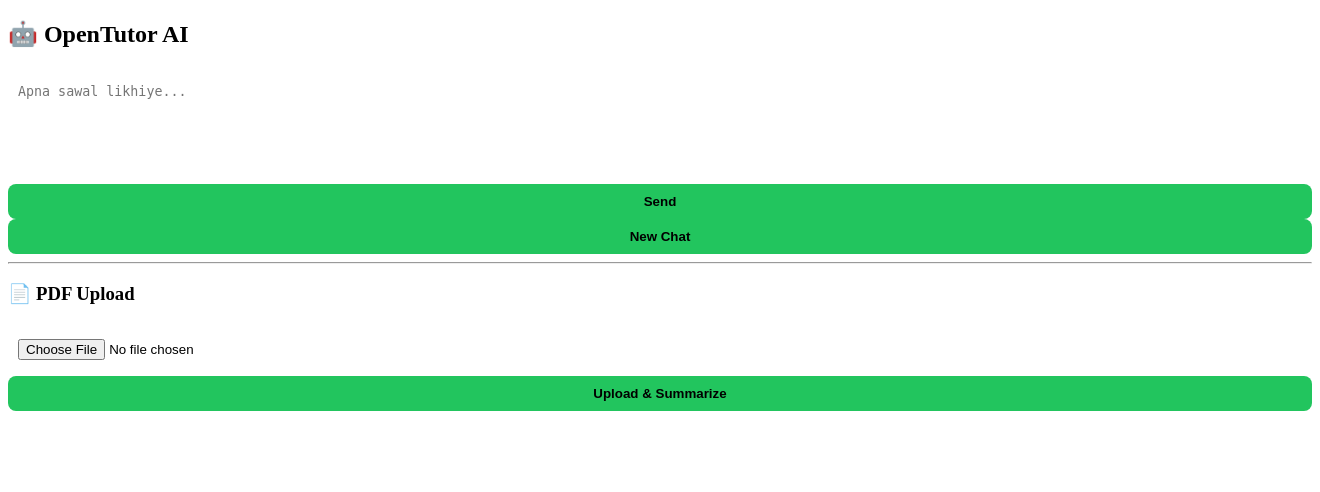
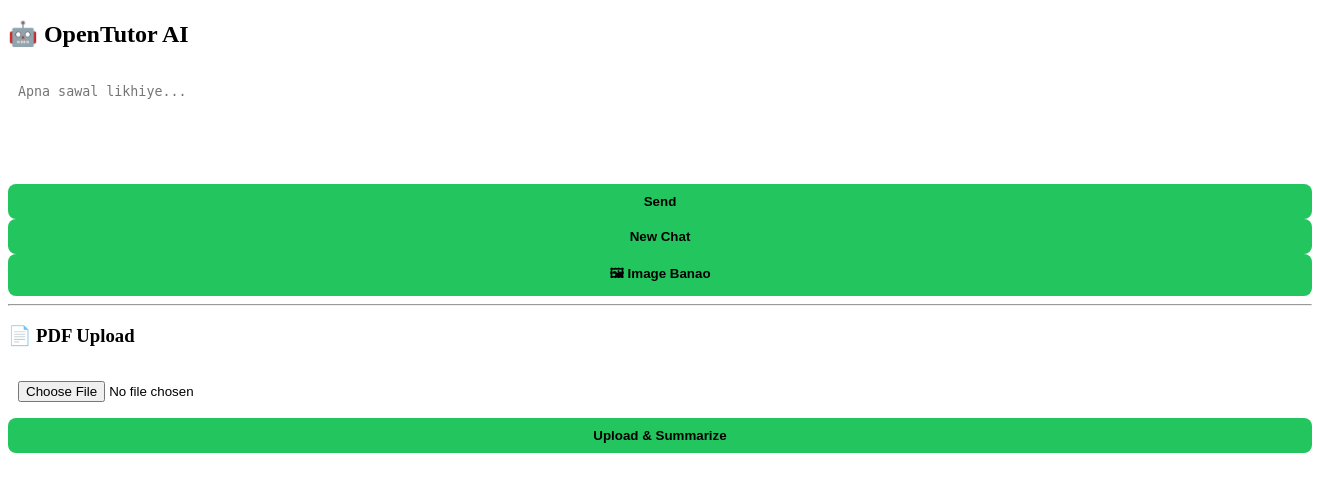
Before and after one commit to biharnewupdateofficial/hindi-ai-tool, a Flask app: template templates/index.html in a window 1320 px wide; the page is wider, and only the part inside the window is pictured. Shown: the top 492 px of that part. Run offline with Flask 3, Linux system fonts and the light colour scheme; the template is opened without the code that fills it, so the values that code supplies are empty.

Commit message:
phase 26.2 image generation added

```diff
--- a/app.py
+++ b/app.py
@@ -31,3 +31,20 @@ def ask():
 
     except Exception as e:
         return jsonify({"answer":f"AI Error: {str(e)}"})
+@app.route("/image", methods=["POST"])
+def image_generate():
+    if "user" not in session:
+        return jsonify({"error": "Login required"})
+
+    prompt = request.json.get("prompt", "")
+
+    try:
+        img = client.images.generate(
+            model="gpt-image-1",
+            prompt=prompt,
+            size="1024x1024"
+        )
+        return jsonify({"image_url": img.data[0].url})
+
+    except Exception as e:
+        return jsonify({"error": str(e)})
--- a/templates/index.html
+++ b/templates/index.html
@@ -17,6 +17,28 @@
 <textarea id="question" placeholder="Apna sawal likhiye..."></textarea>
 <button onclick="sendMessage()">Send</button>
 <button onclick="clearChat()">New Chat</button>
+<button onclick="generateImage()">🖼 Image Banao</button>
+
+<script>
+function generateImage(){
+    let prompt = document.getElementById("question").value;
+
+    fetch("/image",{
+        method:"POST",
+        headers:{"Content-Type":"application/json"},
+        body:JSON.stringify({prompt:prompt})
+    })
+    .then(res=>res.json())
+    .then(data=>{
+        if(data.image_url){
+            let img = document.createElement("img");
+            img.src = data.image_url;
+            img.style.maxWidth = "100%";
+            document.getElementById("chat-box").appendChild(img);
+        }
+    });
+}
+</script>
 
 <hr>
 
```
